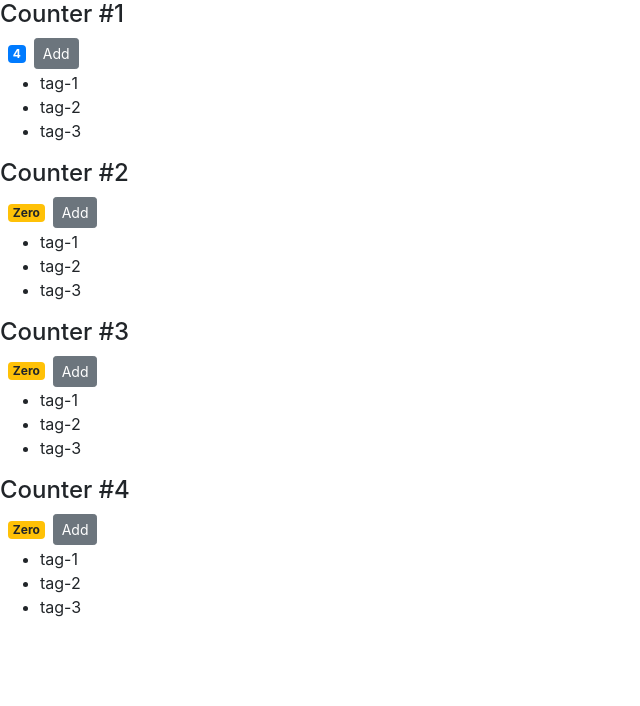
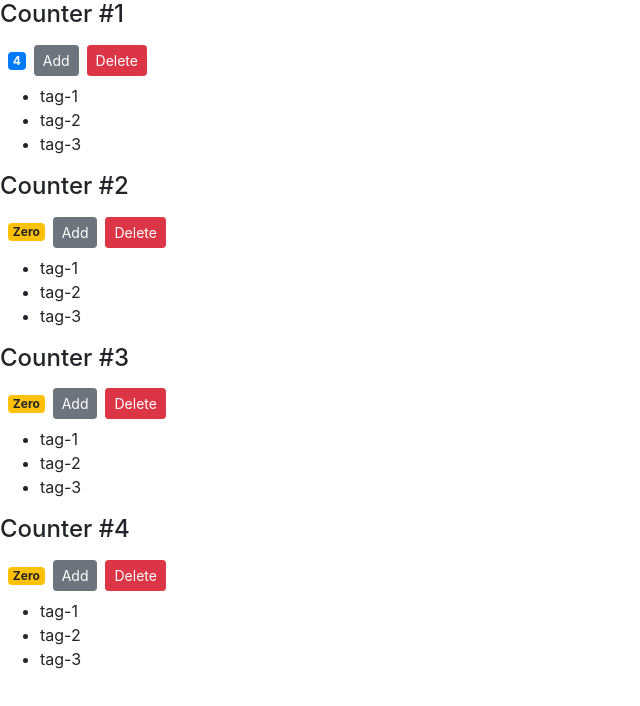
Before and after one commit to NailBrain13/app, a React (Create React App) app: page / in a window 1280 px wide. Shown: the top 706 px of the page, without its empty margins (0-640 px from the left). Built offline with nearby package versions, Linux system fonts and the light colour scheme.

Commit message:
Add delete btn

```diff
--- a/src/components/counter.jsx
+++ b/src/components/counter.jsx
@@ -16,6 +16,12 @@
           className='btn btn-secondary btn-sm'
         >
           Add
+        </button>
+        <button
+          onClick={this.props.onDelete}
+          className='btn btn-danger btn-sm m-2'
+        >
+          Delete
         </button>
         {this.state.tags.length === 0 && <p>Create a new tag</p>}
         {this.renderTags()}
--- a/src/components/counters.jsx
+++ b/src/components/counters.jsx
@@ -14,13 +14,22 @@
     return (
       <React.Fragment>
         {this.state.counters.map((counter) => (
-          <Counter key={counter.id} value={counter.value} id={counter.id}>
+          <Counter
+            key={counter.id}
+            value={counter.value}
+            id={counter.id}
+            onDelete={this.handleDelete}
+          >
             <h4>Counter #{counter.id}</h4>
           </Counter>
         ))}
       </React.Fragment>
     );
   }
+
+  handleDelete = () => {
+    console.log('Delete');
+  };
 }
 
 export default Counters;
```
